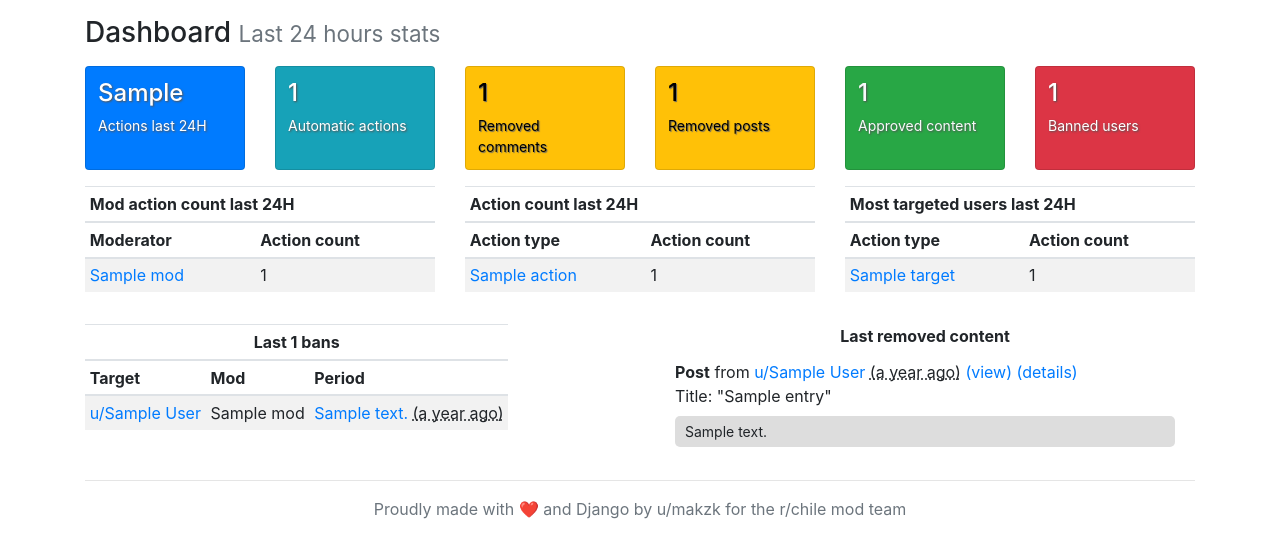
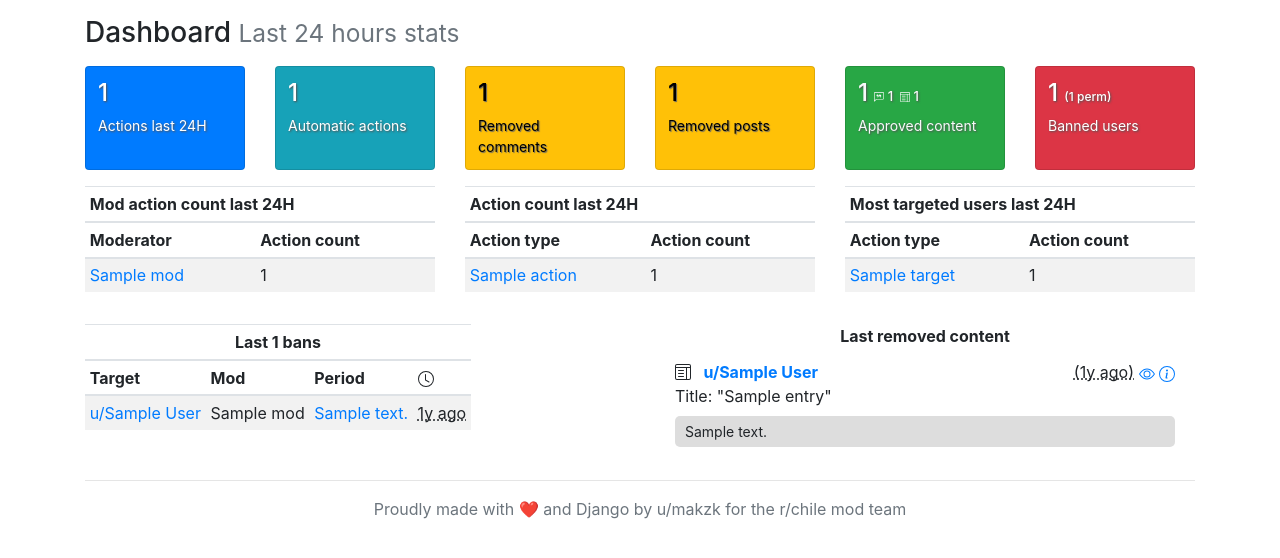
Before and after one commit to rchile/mod-toolbox, a Django app: template toolbox/templates/home.html in a window 1280 px wide. Shown: the part 56-614 px from the top of the page. Run offline with Django 3.2, Linux system fonts and the light colour scheme; the template is opened without the code that fills it: most values are stand-ins (such as "Sample title", 1, 10 or a date in 2020); some libraries are stand-ins or nearby versions.

Commit message:
dashboard ui changes - show approved comments and posts on top - describe perm banned on top - different column for time diff on last banned - simplified last removed content

```diff
--- a/toolbox/templates/base/master.html
+++ b/toolbox/templates/base/master.html
@@ -5,8 +5,9 @@
     <meta charset="UTF-8">
     <title>{% block pagename %}Home{% endblock %} | Toolbox</title>
     <meta name="viewport" content="width=device-width, initial-scale=1.0">
-    <link rel="stylesheet" href="https://cdnjs.cloudflare.com/ajax/libs/twitter-bootstrap/4.5.0/css/bootstrap.min.css"
-          integrity="sha256-aAr2Zpq8MZ+YA/D6JtRD3xtrwpEz2IqOS+pWD/7XKIw=" crossorigin="anonymous" />
+    <link rel="stylesheet" href="https://cdnjs.cloudflare.com/ajax/libs/bootstrap/4.6.1/css/bootstrap.min.css"
+          integrity="sha512-T584yQ/tdRR5QwOpfvDfVQUidzfgc2339Lc8uBDtcp/wYu80d7jwBgAxbyMh0a9YM9F8N3tdErpFI8iaGx6x5g=="
+          crossorigin="anonymous" referrerpolicy="no-referrer" />
     <link rel="stylesheet" href="{% static 'style.css' %}">
     {% block head %}{% endblock %}
 </head>
--- a/toolbox/templates/home.html
+++ b/toolbox/templates/home.html
@@ -17,7 +17,7 @@
     <div class="card-deck mt-3">
         <div class="card bg-primary text-light">
             <a href="{% url 'entries' %}">
-                <div class="card-body"><h4>{{ last_24h }}</h4>Actions last 24H</div>
+                <div class="card-body"><h4>{{ last_24h_count }}</h4>Actions last 24H</div>
             </a>
         </div>
         <div class="card bg-info text-light">
@@ -36,11 +36,28 @@
             </a>
         </div>
         <div class="card bg-success text-light">
-            <div class="card-body"><h4>{{ approval_count }}</h4>Approved content</div>
+            <div class="card-body">
+                <h4>
+                    {{ approval_count }}
+                    <span style="font-size: 13px">
+                        {% include 'icons/chat-left-quote-10px.svg' %} {{ approval_comments_count }}&nbsp;
+                        {% include 'icons/layout-text-window-10px.svg' %} {{ approval_post_count }}
+                    </span>
+                </h4>
+                Approved content
+            </div>
         </div>
         <div class="card bg-danger text-light">
             <a href="{% url 'entries' %}?action=banuser">
-                <div class="card-body"><h4>{{ ban_count }}</h4>Banned users</div>
+                <div class="card-body">
+                    <h4>
+                        {{ ban_count }}
+                        {% if ban_perm_count > 0 %}
+                            <span style="font-size: 12px">({{ ban_perm_count }} perm)</span>
+                        {% endif %}
+                    </h4>
+                    Banned users
+                </div>
             </a>
         </div>
     </div>
@@ -91,18 +108,21 @@
         <div class="col-sm-6">
             <table class="table table-striped table-sm table-responsive">
             <thead>
-                <tr><th colspan="3" scope="colgroup" class="text-center">Last {{ last_bans_count }} bans</th></tr>
-                <tr><th scope="col">Target</th><th scope="col">Mod</th><th scope="col">Period</th></tr>
+                <tr><th colspan="4" scope="colgroup" class="text-center">Last {{ last_bans_count }} bans</th></tr>
+                <tr>
+                    <th scope="col">Target</th>
+                    <th scope="col">Mod</th>
+                    <th scope="col">Period</th>
+                    <th scope="col">{% include 'icons/clock.svg' %}</th>
+                </tr>
             </thead>
             <tbody>
                 {% for ban in last_bans %}
                     <tr>
                         <td><a href="{% url 'user_detail' ban.target_author %}">u/{{ ban.target_author }}</a></td>
                         <td>{{ ban.mod }}</td>
-                        <td>
-                            <a href="{% url 'entry' ban.id %}" title="More details">{{ ban.details }}</a>
-                            <abbr title="{{ ban.created_utc | format_date }}">({{ ban.created_utc | human_date }} ago)</abbr>
-                        </td>
+                        <td><a href="{% url 'entry' ban.id %}" title="More details">{{ ban.details }}</a></td>
+                        <td><abbr title="{{ ban.created_utc | format_date }}">{{ ban.created_utc | human_date_short }} ago</abbr></td>
                     </tr>
                 {% endfor %}
             </tbody>
@@ -113,12 +133,20 @@
             <ul class="list-group list-group-flush">
                 {% for entry in last_removed %}
                 <li class="list-group-item">
-                    <div>
-                        <strong>{% if entry.action|slice:'-7:' == 'comment' %}Comment{% else %}Post{% endif %}</strong>
-                        from <a href="{% url 'user_detail' entry.target_author %}">u/{{ entry.target_author }}</a>
-                        <abbr title="{{ entry.created_utc | format_date }}">({{ entry.created_utc | human_date }} ago)</abbr>
-                        <a href="https://reddit.com{{ entry.target_permalink }}" target="_blank">(view)</a>
-                        <a href="{% url 'entry' entry.id %}">(details)</a>
+                    <div class="d-flex justify-content-between">
+                        <div>
+                            {% if entry.action|slice:'-7:' == 'comment' %}
+                                <span title="Comment">{% include 'icons/chat-left-quote.svg' %}</span>
+                            {% else %}
+                                <span style="position: relative; top: -2px" title="Post">{% include 'icons/layout-text-window.svg' %}</span>
+                            {% endif %}
+                            <a href="{% url 'user_detail' entry.target_author %}" class="pl-2"><b>u/{{ entry.target_author }}</b></a>
+                        </div>
+                        <div>
+                            <abbr title="{{ entry.created_utc | format_date }}">({{ entry.created_utc | human_date_short }} ago)</abbr>
+                            <a href="https://reddit.com{{ entry.target_permalink }}" target="_blank">{% include 'icons/eye.svg' %}</a>
+                            <a href="{% url 'entry' entry.id %}">{% include 'icons/info-circle.svg' %}</a>
+                        </div>
                     </div>
                     <div>
                     {% if entry.target_title %}
--- a/toolbox/templatetags/toolbox.py
+++ b/toolbox/templatetags/toolbox.py
@@ -16,7 +16,17 @@ def format_date(value):
 @register.filter
 def human_date(value):
     m = arrow.get(value)
-    return m.humanize().rstrip(' ago')
+    return m.humanize(only_distance=True)
+
+
+@register.filter
+def human_date_short(value):
+    result = human_date(value)
+    rs = result.split(' ')
+    if rs[0] in ['a', 'an']:
+        rs[0] = '1'
+
+    return rs[0] + rs[1][0]
 
 
 @register.filter
```
Also changed, not shown: requirements.txt (+7 -7 lines), toolbox/views.py (+21 -11 lines), toolbox/templates/icons/chat-left-quote-10px.svg (added), toolbox/templates/icons/chat-left-quote.svg (added), toolbox/templates/icons/chat-left-text.svg (added), toolbox/templates/icons/clock.svg (added), toolbox/templates/icons/eye.svg (added), toolbox/templates/icons/info-circle.svg (added), toolbox/templates/icons/layout-text-window-10px.svg (added), toolbox/templates/icons/layout-text-window.svg (added).
